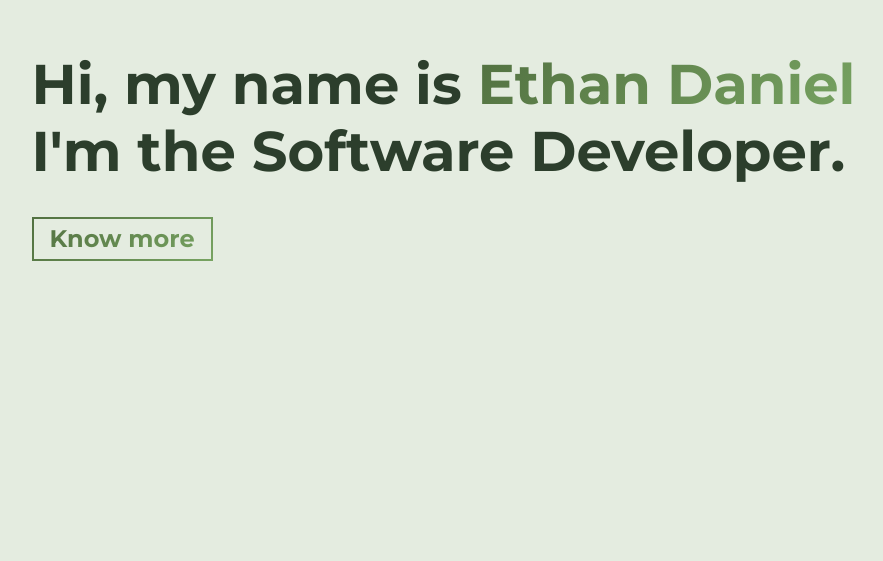
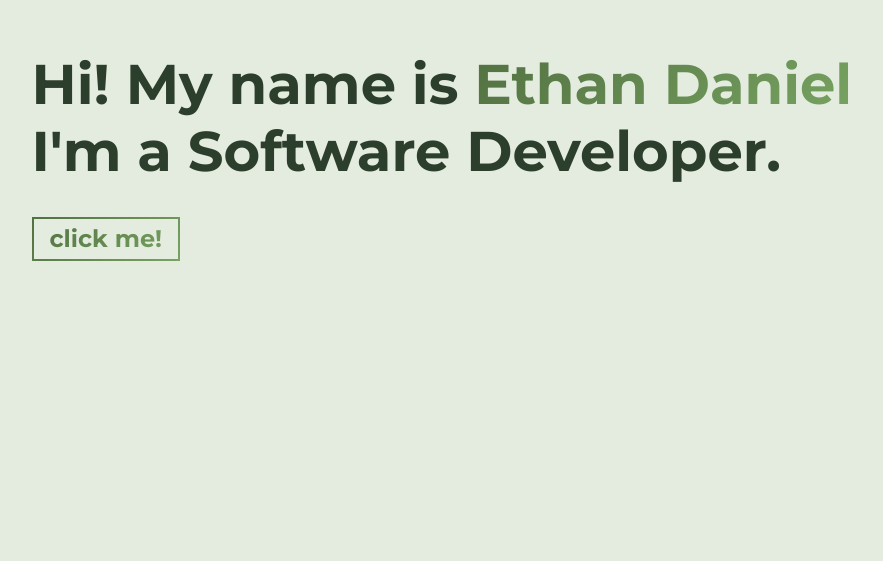
Before and after one commit to ethandanielsmall/portfolio, a website built with Parcel: page src/index.html in a window 1280 px wide. Shown: the part 239-800 px from the top of the page, without its empty margins (46-929 px from the left). Built offline with nearby package versions, Linux system fonts and the light colour scheme.

Commit message:
adding personality to hero section

```diff
--- a/src/index.html
+++ b/src/index.html
@@ -41,13 +41,13 @@
     <section id="hero" class="jumbotron">
       <div class="container">
         <h1 class="hero-title load-hidden">
-          Hi, my name is <span class="text-color-main">Ethan Daniel</span>
+          Hi! My name is <span class="text-color-main">Ethan Daniel</span>
           <br />
-          I'm the Software Developer.
+          I'm a Software Developer.
         </h1>
         <p class="hero-cta load-hidden">
           <a rel="noreferrer" class="cta-btn cta-btn--hero" href="#about"
-            >Know more</a
+            >click me!</a
           >
         </p>
       </div>
```
